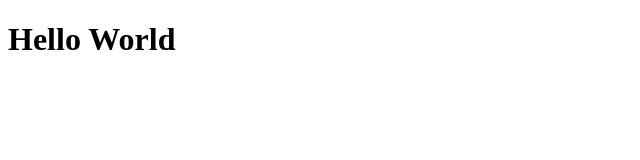
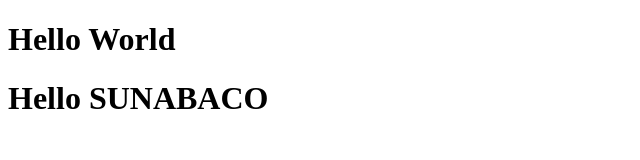
Before and after one commit to snj716/SUNABACOsnj716, a plain HTML site: page index.html in a window 1280 px wide. Shown: the whole page, without its empty margins (0-640 px from the left). Drawn offline with Linux system fonts and the light colour scheme.

Commit message:
snj716ブランチを作成

```diff
--- a/index.html
+++ b/index.html
@@ -7,5 +7,6 @@
 </head>
 <body>
     <h1>Hello World</h1>
+    <h1>Hello SUNABACO</h1>
 </body>
 </html>
```
